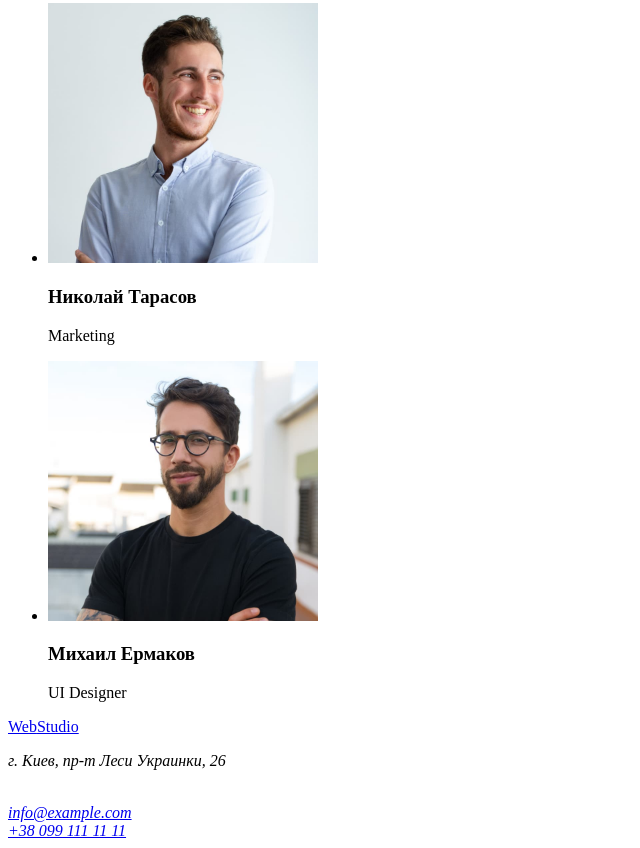
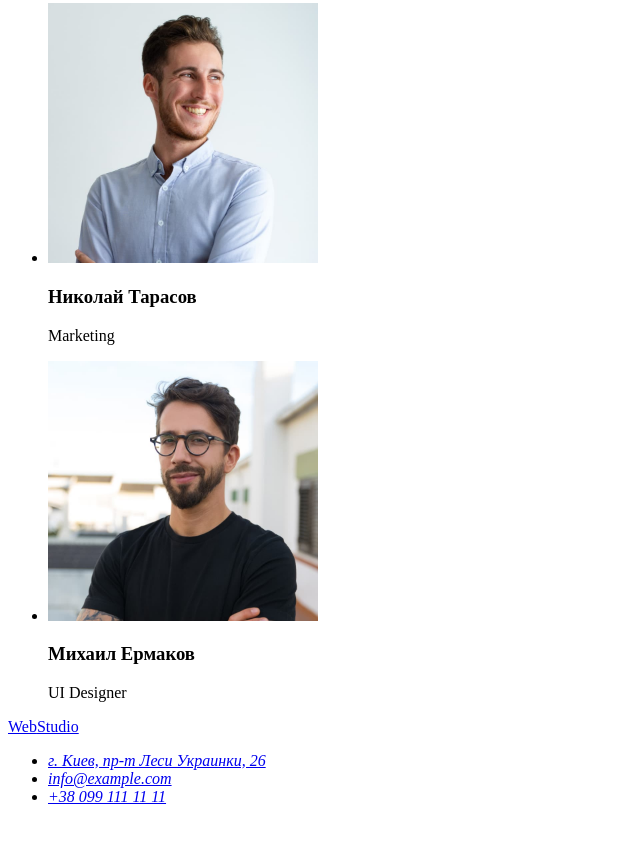
Before and after one commit to annyeongbadaya/goit-markup-hw-01, a plain HTML site: page index.html in a window 1280 px wide. Shown: the part 2333-3181 px from the top of the page, without its empty margins (0-640 px from the left). After the commit the page ends 3155 px from the top, so only its background shows below. Drawn offline with Linux system fonts and the light colour scheme.

Commit message:
добавлен список в адрес

```diff
--- a/index.html
+++ b/index.html
@@ -22,7 +22,7 @@
         </ul>
     </header>
     <main>
-       <!-- Герой -->
+    <!-- Герой -->
         <div>
             <section>
                 <h1>Эффективные решения для вашего бизнеса</h1>
@@ -64,7 +64,6 @@
                     <a href="#">
                         <img src="./images/img_2.jpg" alt="Человек держит в руке телефон и работает за ноутбуком" width="370" height="294">
                     </a>
-
                 </li>
                 <li>
                     <a href="">
@@ -107,9 +106,11 @@
         <div>
             <a href="#">Web<span>Studio</span></a>
             <address>
-                <p> г. Киев, пр-т Леси Украинки, 26</p> <br />
-                <a href="mailto:info@example.com">info@example.com</a> <br/>
-                <a href="tel:+380991111111">+38 099 111 11 11</a>
+                <ul>
+                    <li><a href="https://goo.gl/maps/aWxTzpDJBzaKgY6j6" target="_blank" rel="noreferrer noopener">г. Киев, пр-т Леси Украинки, 26</a></li>
+                    <li><a href="mailto:info@example.com">info@example.com</a></li>
+                    <li><a href="tel:+380991111111">+38 099 111 11 11</a></li>
+                </ul>
             </address>
         </div>
     </footer>
```
Also changed, not shown: images/hand.png (deleted).
